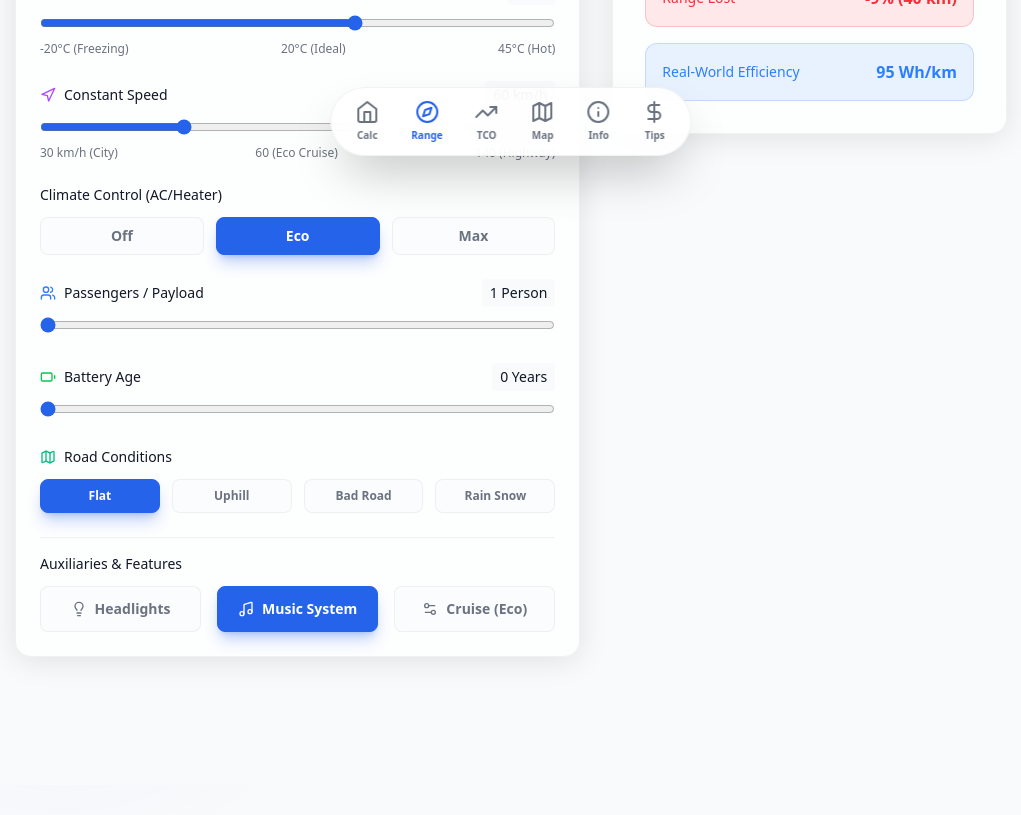
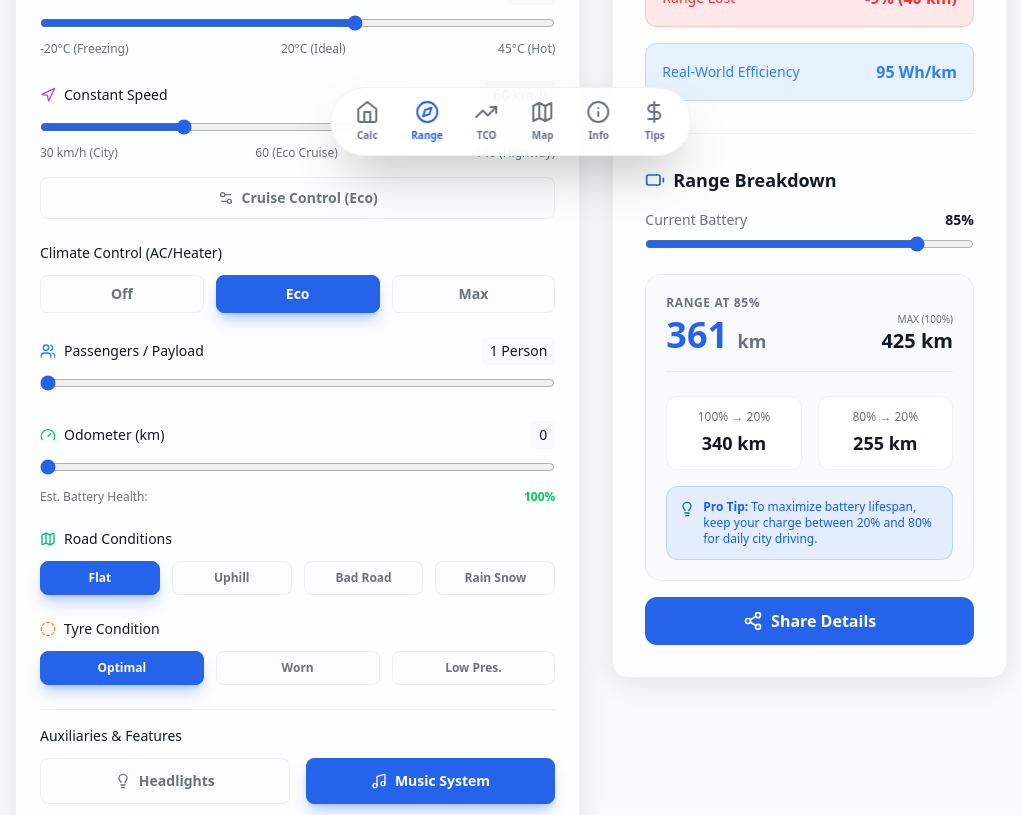
Before and after one commit to gourgopal/ev, a Next.js app: page /range in a window 1280 px wide. Shown: the part 620-1435 px from the top of the page, without its empty margins (129-1150 px from the left). Built offline with nearby package versions, Linux system fonts and the light colour scheme; no server answers.

Commit message:
html2canvas

```diff
--- a/package.json
+++ b/package.json
@@ -10,6 +10,7 @@
   },
   "dependencies": {
     "firebase": "^12.16.0",
+    "html2canvas": "^1.4.1",
     "leaflet": "^1.9.4",
     "lucide-react": "^1.24.0",
     "next": "16.2.10",
--- a/src/app/range/page.tsx
+++ b/src/app/range/page.tsx
@@ -1,14 +1,17 @@
 "use client";
 
-import { useState } from "react";
+import { useRef, useState } from "react";
+import html2canvas from "html2canvas";
 import { EV_CARS, EVCar } from "@/lib/ev-cars";
-import { ChevronDown, Search, Thermometer, Wind, Zap, Navigation, Users, Lightbulb, Music, Battery, Map, Settings2 } from "lucide-react";
+import { ChevronDown, Search, Thermometer, Wind, Zap, Navigation, Users, Lightbulb, Music, Battery, Map, Settings2, Share2, Gauge, CircleDashed } from "lucide-react";
 import { I18nProvider, useI18n } from "@/components/i18n-provider";
 
 function RangeCalculatorContent() {
   const { t } = useI18n();
   const [searchQuery, setSearchQuery] = useState("");
   const [isDropdownOpen, setIsDropdownOpen] = useState(false);
+  const shareRef = useRef<HTMLDivElement>(null);
+  const [isSharing, setIsSharing] = useState(false);
 
   // Defaults to a popular car (e.g., Tata Nexon EV or Tesla Model 3)
   const defaultCar = EV_CARS.find(c => c.brand === "Tesla" && c.model === "Model 3 (Long Range)") || EV_CARS[0];
@@ -26,9 +29,11 @@ function RangeCalculatorContent() {
   const [payload, setPayload] = useState<number>(1); // Number of passengers
   const [headlights, setHeadlights] = useState<boolean>(false);
   const [music, setMusic] = useState<boolean>(true);
-  const [batteryAge, setBatteryAge] = useState<number>(0);
+  const [odo, setOdo] = useState<number>(0);
   const [roadCondition, setRoadCondition] = useState<"flat" | "uphill" | "bad_road" | "rain_snow">("flat");
   const [cruiseControl, setCruiseControl] = useState<boolean>(false);
+  const [tyreCondition, setTyreCondition] = useState<"optimal" | "worn" | "underinflated">("optimal");
+  const [currentBatteryPct, setCurrentBatteryPct] = useState<number>(85);
 
   const filteredCars = EV_CARS.filter(car =>
     `${car.brand} ${car.model}`.toLowerCase().includes(searchQuery.toLowerCase())
@@ -95,12 +100,18 @@ function RangeCalculatorContent() {
     if (roadCondition === "bad_road") multiplier *= 0.90; // 10% loss
     if (roadCondition === "rain_snow") multiplier *= 0.85; // 15% loss
 
-    // 6. Battery Degradation
-    if (batteryAge > 0) {
-      multiplier *= Math.pow(0.985, batteryAge); // 1.5% loss per year compounding
+    // 6. Battery Degradation via Odo
+    if (odo > 0) {
+      const odoKm = rangeUnit === 'miles' ? odo * 1.609 : odo;
+      const degradationFactor = Math.pow(0.985, odoKm / 20000);
+      multiplier *= Math.max(0.7, degradationFactor); // Cap at 30% degradation max
     }
 
-    // 7. Auxiliaries
+    // 7. Tyre Condition
+    if (tyreCondition === "worn") multiplier *= 0.95;
+    if (tyreCondition === "underinflated") multiplier *= 0.90;
+
+    // 8. Auxiliaries
     if (headlights) {
       multiplier *= 0.98; // ~2% loss
     }
@@ -117,6 +128,47 @@ function RangeCalculatorContent() {
   // Calculate resulting Wh/km
   const batteryCapacity = selectedCar?.capacity || 40.5;
   const resultingWhPerUnit = Math.round((batteryCapacity * 1000) / actualRange);
+
+  const batteryHealth = odo > 0 ? Math.max(70, Math.round(Math.pow(0.985, (rangeUnit === 'miles' ? odo * 1.609 : odo) / 20000) * 100)) : 100;
+
+  const currentRange = Math.round((currentBatteryPct / 100) * actualRange);
+  const range80to20 = Math.round(0.60 * actualRange);
+  const range100to20 = Math.round(0.80 * actualRange);
+
+  const handleShare = async () => {
+    if (!shareRef.current) return;
+    setIsSharing(true);
+    try {
+      const canvas = await html2canvas(shareRef.current, {
+        backgroundColor: document.documentElement.classList.contains('dark') ? '#0f172a' : '#ffffff',
+        scale: 2,
+      });
+      const blob = await new Promise<Blob | null>(resolve => canvas.toBlob(resolve, 'image/png'));
+      if (!blob) throw new Error("Could not create image blob");
+
+      const file = new File([blob], 'ev-range-estimate.png', { type: 'image/png' });
+
+      if (navigator.share && navigator.canShare && navigator.canShare({ files: [file] })) {
+        await navigator.share({
+          title: 'EV Range Estimate',
+          text: `Here is the realistic range breakdown for the ${selectedCar?.brand} ${selectedCar?.model}!`,
+          files: [file]
+        });
+      } else {
+        const url = URL.createObjectURL(blob);
+        const a = document.createElement('a');
+        a.href = url;
+        a.download = 'ev-range-estimate.png';
+        a.click();
+        URL.revokeObjectURL(url);
+      }
+    } catch (e) {
+      console.error(e);
+      alert("Sharing failed. Try again.");
+    } finally {
+      setIsSharing(false);
+    }
+  };
 
   return (
     <main className="min-h-screen bg-[var(--background)] text-[var(--foreground)] selection:bg-primary/30 pt-8 pb-32">
@@ -142,8 +194,15 @@ function RangeCalculatorContent() {
                       onClick={() => setIsDropdownOpen(!isDropdownOpen)}
                       className="w-full text-left bg-[var(--background)] border border-[var(--glass-border)] rounded-xl px-4 py-3 flex items-center justify-between hover:border-primary transition-colors focus:outline-none focus:ring-2 focus:ring-primary/20"
                     >
-                      <span className="truncate">{selectedCar ? `${selectedCar.brand} ${selectedCar.model}` : "Select a car"}</span>
-                      <ChevronDown className={`w-4 h-4 transition-transform ${isDropdownOpen ? 'rotate-180' : ''}`} />
+                      <div className="flex items-center justify-between w-full pr-2">
+                        <span className="truncate w-4/5 font-medium">{selectedCar ? `${selectedCar.brand} ${selectedCar.model}` : "Select a car"}</span>
+                        {selectedCar && (
+                          <span className="text-xs bg-primary/10 text-primary px-2 py-1 rounded-md shrink-0 font-semibold">
+                            {selectedCar.capacity} kWh
+                          </span>
+                        )}
+                      </div>
+                      <ChevronDown className={`w-4 h-4 transition-transform shrink-0 ${isDropdownOpen ? 'rotate-180' : ''}`} />
                     </button>
 
                     {isDropdownOpen && (
@@ -168,8 +227,11 @@ function RangeCalculatorContent() {
                               onClick={() => handleCarSelect(car)}
                               className="w-full text-left px-3 py-2 rounded-lg hover:bg-primary/10 transition-colors flex justify-between items-center"
                             >
-                              <span className="font-semibold text-sm">{car.brand} {car.model}</span>
-                              <span className="text-xs text-[var(--muted-foreground)]">{car.range} {car.rangeUnit}</span>
+                              <span className="font-semibold text-sm truncate w-4/5">{car.brand} {car.model}</span>
+                              <div className="flex flex-col items-end shrink-0">
+                                <span className="text-[10px] font-bold bg-primary/10 text-primary px-1.5 py-0.5 rounded">{car.capacity} kWh</span>
+                                <span className="text-[10px] text-[var(--muted-foreground)] mt-0.5">{car.range} {car.rangeUnit}</span>
+                              </div>
                             </button>
                           ))}
                         </div>
@@ -232,11 +294,18 @@ function RangeCalculatorContent() {
                     onChange={(e) => setConstantSpeed(Number(e.target.value))}
                     className="w-full accent-primary"
                  />
-                 <div className="flex justify-between text-xs text-[var(--muted-foreground)] mt-1">
+                 <div className="flex justify-between text-xs text-[var(--muted-foreground)] mt-1 mb-4">
                     <span>30 {rangeUnit === 'km' ? 'km/h' : 'mph'} (City)</span>
                     <span>60 (Eco Cruise)</span>
                     <span>140 (Highway)</span>
                  </div>
+
+                 <button
+                   onClick={() => setCruiseControl(!cruiseControl)}
+                   className={`w-full py-2.5 rounded-lg text-sm font-semibold border transition-all flex items-center justify-center gap-2 ${cruiseControl ? 'bg-primary text-white border-primary shadow-lg shadow-primary/30' : 'bg-[var(--background)]/50 border-[var(--glass-border)] text-[var(--muted-foreground)] hover:border-primary/50'}`}
+                 >
+                   <Settings2 className="w-4 h-4" /> Cruise Control (Eco)
+                 </button>
                </div>
 
                <div>
@@ -269,15 +338,19 @@ function RangeCalculatorContent() {
 
                <div>
                   <div className="flex justify-between items-center mb-2">
-                    <label className="text-sm font-medium flex items-center gap-2"><Battery className="w-4 h-4 text-green-500" /> Battery Age</label>
-                    <span className="font-mono bg-[var(--background)] px-2 py-1 rounded text-sm">{batteryAge} Years</span>
+                    <label className="text-sm font-medium flex items-center gap-2"><Gauge className="w-4 h-4 text-green-500" /> Odometer ({rangeUnit})</label>
+                    <span className="font-mono bg-[var(--background)] px-2 py-1 rounded text-sm">{odo.toLocaleString()}</span>
                   </div>
                   <input
-                    type="range" min="0" max="15" step="1"
-                    value={batteryAge}
-                    onChange={(e) => setBatteryAge(Number(e.target.value))}
+                    type="range" min="0" max="250000" step="5000"
+                    value={odo}
+                    onChange={(e) => setOdo(Number(e.target.value))}
                     className="w-full accent-primary"
                   />
+                  <div className="text-xs mt-2 flex justify-between">
+                     <span className="text-[var(--muted-foreground)]">Est. Battery Health:</span>
+                     <span className={`font-semibold ${batteryHealth < 80 ? 'text-orange-500' : 'text-green-500'}`}>{batteryHealth}%</span>
+                  </div>
                </div>
 
                <div>
@@ -295,9 +368,24 @@ function RangeCalculatorContent() {
                  </div>
                </div>
 
+               <div>
+                 <label className="block text-sm font-medium mb-3 flex items-center gap-2"><CircleDashed className="w-4 h-4 text-orange-400" /> Tyre Condition</label>
+                 <div className="grid grid-cols-3 gap-3">
+                   {['optimal', 'worn', 'underinflated'].map((c) => (
+                     <button
+                       key={c}
+                       onClick={() => setTyreCondition(c as any)}
+                       className={`py-2 rounded-lg text-xs font-semibold capitalize border transition-all ${tyreCondition === c ? 'bg-primary text-white border-primary shadow-lg shadow-primary/30' : 'bg-[var(--background)]/50 border-[var(--glass-border)] text-[var(--muted-foreground)] hover:border-primary/50'}`}
+                     >
+                       {c === 'underinflated' ? 'Low Pres.' : c}
+                     </button>
+                   ))}
+                 </div>
+               </div>
+
                <div className="pt-4 border-t border-[var(--glass-border)]">
                  <label className="block text-sm font-medium mb-3">Auxiliaries & Features</label>
-                 <div className="grid grid-cols-2 lg:grid-cols-3 gap-4">
+                 <div className="grid grid-cols-2 gap-4">
                     <button
                        onClick={() => setHeadlights(!headlights)}
                        className={`py-3 rounded-lg text-sm font-semibold border transition-all flex items-center justify-center gap-2 ${headlights ? 'bg-primary text-white border-primary shadow-lg shadow-primary/30' : 'bg-[var(--background)]/50 border-[var(--glass-border)] text-[var(--muted-foreground)] hover:border-primary/50'}`}
@@ -309,12 +397,6 @@ function RangeCalculatorContent() {
                        className={`py-3 rounded-lg text-sm font-semibold border transition-all flex items-center justify-center gap-2 ${music ? 'bg-primary text-white border-primary shadow-lg shadow-primary/30' : 'bg-[var(--background)]/50 border-[var(--glass-border)] text-[var(--muted-foreground)] hover:border-primary/50'}`}
                      >
                        <Music className="w-4 h-4" /> Music System
-                     </button>
-                     <button
-                       onClick={() => setCruiseControl(!cruiseControl)}
-                       className={`py-3 rounded-lg text-sm font-semibold border transition-all flex items-center justify-center gap-2 ${cruiseControl ? 'bg-primary text-white border-primary shadow-lg shadow-primary/30' : 'bg-[var(--background)]/50 border-[var(--glass-border)] text-[var(--muted-foreground)] hover:border-primary/50'}`}
-                     >
-                       <Settings2 className="w-4 h-4" /> Cruise (Eco)
                      </button>
                  </div>
                </div>
@@ -364,6 +446,62 @@ function RangeCalculatorContent() {
                   </div>
                 </div>
 
+                {/* Shareable Battery Breakdown Block */}
+                <div className="mt-8 pt-8 border-t border-[var(--glass-border)]">
+                  <h3 className="text-lg font-bold mb-4 flex items-center gap-2"><Battery className="w-5 h-5 text-primary" /> Range Breakdown</h3>
+
+                  <div className="mb-4">
+                    <div className="flex justify-between text-sm mb-1">
+                      <span className="text-[var(--muted-foreground)]">Current Battery</span>
+                      <span className="font-bold">{currentBatteryPct}%</span>
+                    </div>
+                    <input
+                      type="range" min="5" max="100" step="1"
+                      value={currentBatteryPct}
+                      onChange={(e) => setCurrentBatteryPct(Number(e.target.value))}
+                      className="w-full accent-primary"
+                    />
+                  </div>
+
+                  <div ref={shareRef} className="bg-[var(--background)] border border-[var(--glass-border)] rounded-2xl p-5 space-y-4">
+                     <div className="flex justify-between items-end border-b border-[var(--glass-border)] pb-4">
+                       <div>
+                         <div className="text-xs text-[var(--muted-foreground)] font-semibold uppercase tracking-wider mb-1">Range at {currentBatteryPct}%</div>
+                         <div className="text-4xl font-black text-primary">{currentRange} <span className="text-lg text-[var(--muted-foreground)]">{rangeUnit}</span></div>
+                       </div>
+                       <div className="text-right">
+                         <div className="text-[10px] text-[var(--muted-foreground)] uppercase">Max (100%)</div>
+                         <div className="text-xl font-bold">{actualRange} {rangeUnit}</div>
+                       </div>
+                     </div>
+
+                     <div className="grid grid-cols-2 gap-4 pt-2">
+                       <div className="bg-[var(--card-bg)] rounded-xl p-3 border border-[var(--glass-border)] text-center">
+                          <div className="text-xs text-[var(--muted-foreground)] mb-1">100% → 20%</div>
+                          <div className="text-lg font-bold">{range100to20} {rangeUnit}</div>
+                       </div>
+                       <div className="bg-[var(--card-bg)] rounded-xl p-3 border border-[var(--glass-border)] text-center">
+                          <div className="text-xs text-[var(--muted-foreground)] mb-1">80% → 20%</div>
+                          <div className="text-lg font-bold">{range80to20} {rangeUnit}</div>
+                       </div>
+                     </div>
+
+                     <div className="bg-blue-500/10 border border-blue-500/20 rounded-xl p-3 text-xs text-blue-600 dark:text-blue-400 flex items-start gap-2">
+                       <Lightbulb className="w-4 h-4 shrink-0 mt-0.5" />
+                       <p><strong>Pro Tip:</strong> To maximize battery lifespan, keep your charge between 20% and 80% for daily city driving.</p>
+                     </div>
+                  </div>
+
+                  <button
+                    onClick={handleShare}
+                    disabled={isSharing}
+                    className="w-full mt-4 bg-primary text-white py-3 rounded-xl font-bold flex items-center justify-center gap-2 hover:bg-primary/90 transition-colors disabled:opacity-50"
+                  >
+                    <Share2 className="w-5 h-5" />
+                    {isSharing ? "Generating..." : "Share Details"}
+                  </button>
+                </div>
+
              </div>
           </div>
         </div>
```
Also changed, not shown: public/sw.js.
